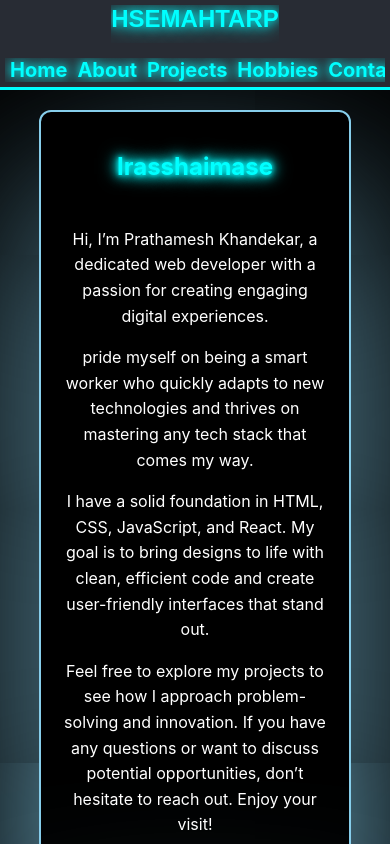
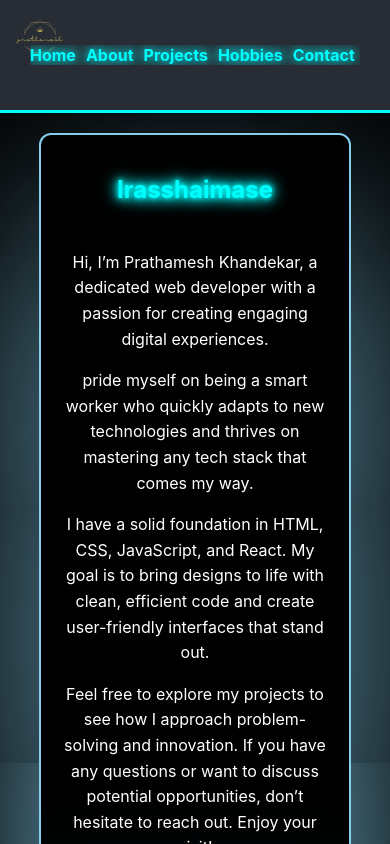
Before and after one commit to flowenol03/Portfolio, a React (Create React App) app: page / in a window 390 px wide. Shown: the top 844 px of the page. Built offline with nearby package versions, Linux system fonts and the light colour scheme.

Commit message:
inital commit

```diff
--- a/src/components/Header.css
+++ b/src/components/Header.css
@@ -10,19 +10,50 @@
   display: flex; /* Use flexbox for layout */
   flex-direction: column; /* Stack items vertically */
   align-items: center; /* Center items horizontally */
+  gap: 10px; /* Space between logo and navigation */
+  height: 100px;
 }
 
-.Header h1 {
-  font-size: 2.5rem;
+.Header .Logo {
+  height: 120px; /* Increase height to make the logo bigger */
+  width: auto; /* Maintain aspect ratio */
+  position: absolute; /* Remove from normal document flow */
+  left: 15px; /* Align logo to the left with some padding */
+  top: 15px; /* Align logo to the top with some padding */
+}
+
+.Header nav {
+  flex: 1; /* Allow navigation to take available space */
+  display: flex; /* Use flexbox for layout */
+  justify-content: center; /* Center items horizontally */
+  align-items: center; /* Center items vertically */
+}
+
+.Header nav ul {
+  list-style: none;
+  padding: 0;
+  margin: 0;
+  display: flex; /* Ensure horizontal layout */
+  gap: 20px; /* Increase space between navigation items */
+  font-weight: bold; /* Make the entire ul list bold */
+}
+
+.Header nav ul li {
+  margin: 0; /* Remove margin */
+}
+
+.Header nav ul li a {
   color: #0ff;
+  text-decoration: none;
+  font-size: 1.75rem;
   text-shadow: 0 0 10px #0ff, 0 0 20px #0ff;
   position: relative;
   display: inline-block;
-  overflow: hidden;
-  margin: 0;
+  font-weight: bold; /* Make the font of the navigation items bold */
+  transition: text-shadow 0.3s ease; /* Smooth transition for hover effect */
 }
 
-.Header h1::after {
+.Header nav ul li a::before {
   content: "";
   position: absolute;
   bottom: -8px;
@@ -34,42 +65,8 @@
   transition: width 0.3s ease;
 }
 
-.Header h1:hover::after {
+.Header nav ul li a:hover::before {
   width: 100%;
-}
-
-.Header nav {
-  margin-top: 15px; /* Space between h1 and nav */
-  width: 100%; /* Full width to ensure proper centering */
-  display: flex; /* Use flexbox for layout */
-  justify-content: center; /* Center items horizontally */
-}
-
-.Header nav ul {
-  list-style: none;
-  padding: 0;
-  margin: 0;
-  display: flex; /* Ensure horizontal layout */
-  justify-content: space-between; /* Distribute items evenly */
-  font-weight: bold; /* Make the entire ul list bold */
-}
-
-.Header nav ul li {
-  margin: 0 15px; /* Space between navigation items */
-}
-
-.Header nav ul li a {
-  color: #0ff;
-  text-decoration: none;
-  font-size: 1.75rem;
-  text-shadow: 0 0 10px #0ff, 0 0 20px #0ff;
-  position: relative;
-  display: inline-block;
-  font-weight: bold; /* Make the font of the navigation items bold */
-}
-
-.Header nav ul li a:hover::before {
-  transform: scaleX(1);
 }
 
 .Header nav ul li a:hover {
@@ -82,16 +79,20 @@
     padding: 20px;
   }
 
-  .Header h1 {
-    font-size: 2rem;
+  .Header .Logo {
+    height: 70px; /* Adjust height for medium screens */
   }
 
-  .Header nav ul li {
-    margin: 0 10px;
+  .Header nav {
+    width: calc(100% - 70px); /* Adjust width for medium screens */
+  }
+
+  .Header nav ul {
+    gap: 15px; /* Adjust space between navigation items */
   }
 
   .Header nav ul li a {
-    font-size: 1.5rem;
+    font-size: 1.5rem; /* Adjust font size for medium screens */
   }
 }
 
@@ -100,16 +101,20 @@
     padding: 10px;
   }
 
-  .Header h1 {
-    font-size: 1.75rem;
+  .Header .Logo {
+    height: 60px; /* Adjust height for small screens */
   }
 
-  .Header nav ul li {
-    margin: 0 5px;
+  .Header nav {
+    width: calc(100% - 60px); /* Adjust width for small screens */
+  }
+
+  .Header nav ul {
+    gap: 10px; /* Adjust space between navigation items */
   }
 
   .Header nav ul li a {
-    font-size: 1.25rem;
+    font-size: 1.25rem; /* Adjust font size for small screens */
   }
 }
 
@@ -118,8 +123,12 @@
     padding: 5px;
   }
 
-  .Header h1 {
-    font-size: 1.5rem;
+  .Header .Logo {
+    height: 50px; /* Adjust height for extra small screens */
+  }
+
+  .Header nav {
+    width: calc(100% - 50px); /* Adjust width for extra small screens */
   }
 
   .Header nav ul {
@@ -127,14 +136,15 @@
     width: 100%; /* Take up full width of container */
     flex-wrap: nowrap; /* Prevent wrapping to new line */
     overflow-x: auto; /* Add horizontal scrollbar if needed */
+    gap: 10px; /* Increase gap between navigation items */
   }
 
   .Header nav ul li {
-    margin: 0 5px; /* Reduce margin to fit on smaller screens */
-    font-size: 1rem; /* Reduce font size to fit on smaller screens */
+    margin: 0; /* Remove margin */
   }
 
   .Header nav ul li a {
+    font-size: 1rem; /* Adjust font size for extra small screens */
     white-space: nowrap; /* Prevent text wrapping */
   }
 }
--- a/src/components/Header.js
+++ b/src/components/Header.js
@@ -1,10 +1,12 @@
 import React from 'react';
 import './Header.css'; // Ensure styles are correctly applied
+import logo from '../assets/flowenol-removebg-preview.png'; // Go up one level from components to src, then into assets
+
 
 function Header() {
   return (
     <header className="Header">
-      <h1>HSEMAHTARP</h1>
+      <img src={logo} alt="Logo" className="Logo" />
       <nav aria-label="Main Navigation">
         <ul>
           <li><a href="#hero">Home</a></li>
```
Also changed, not shown: src/assets/flowenol-removebg-preview.png (added).
